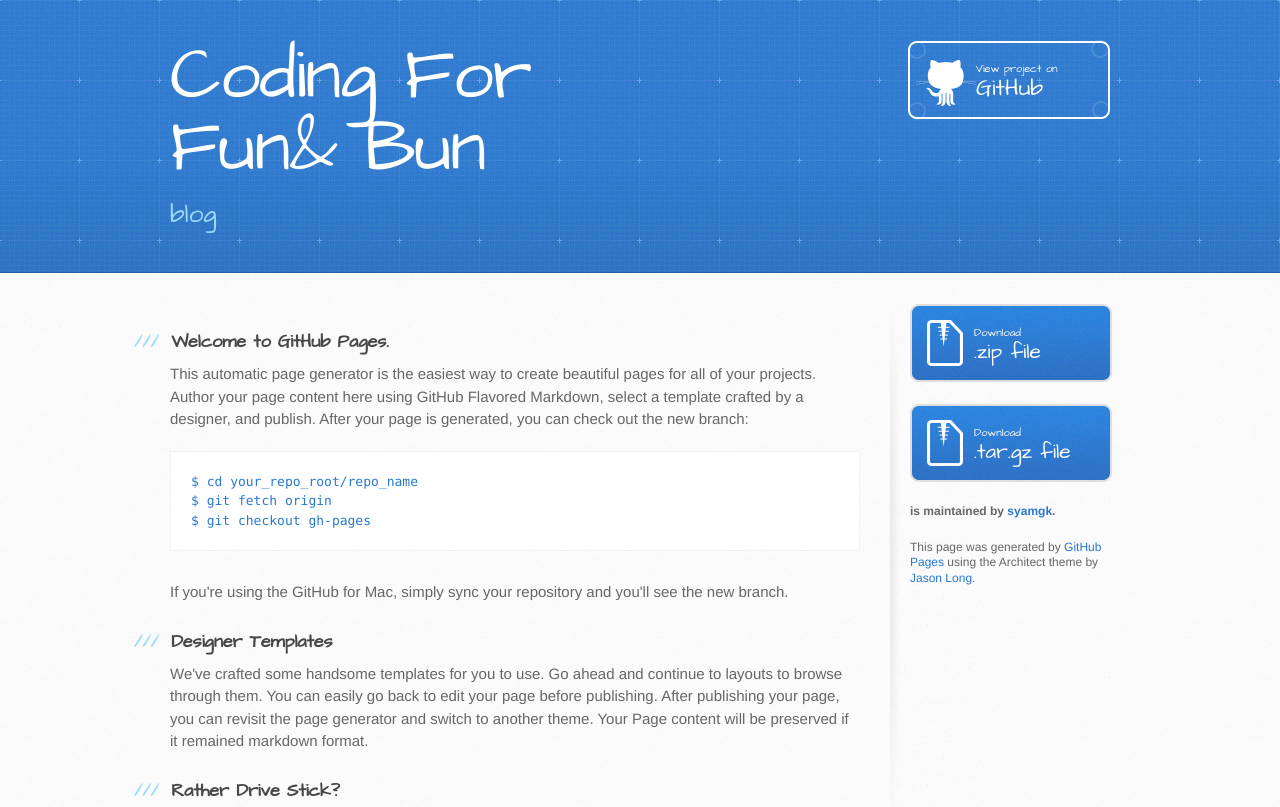
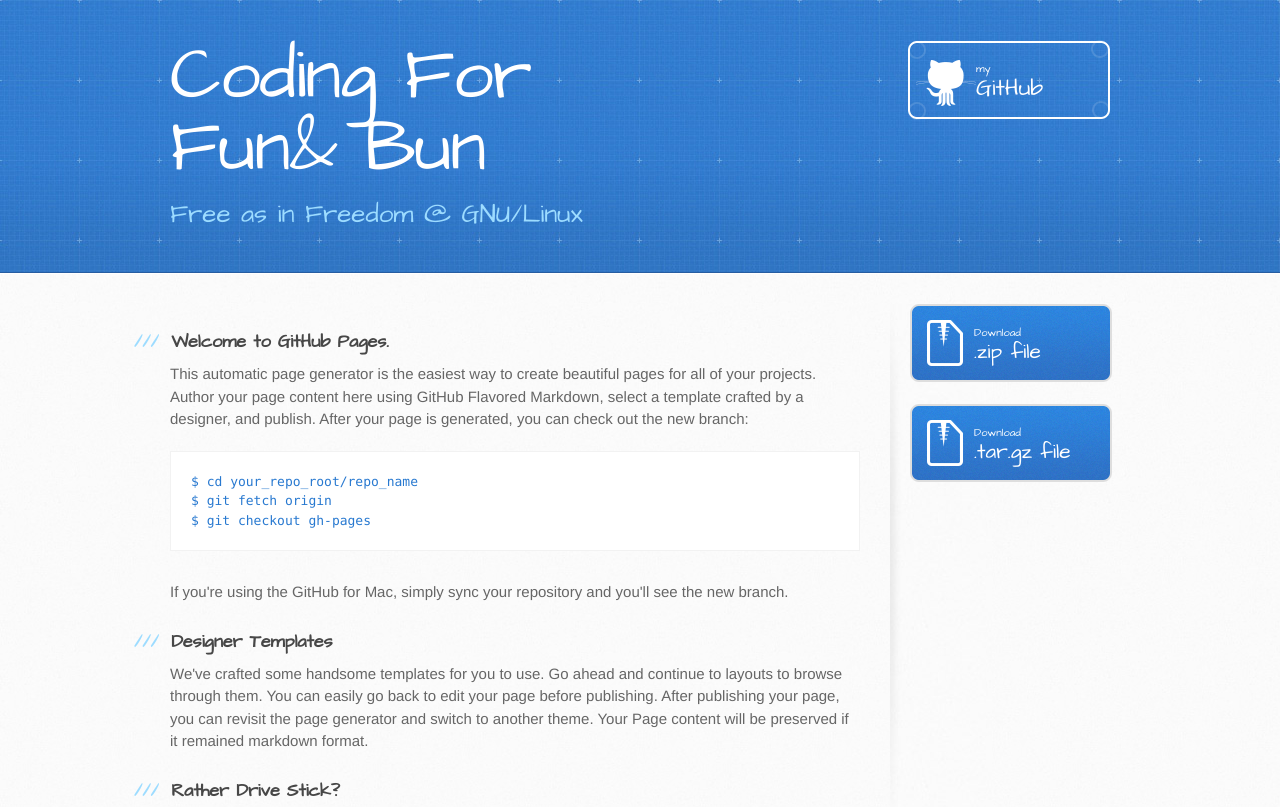
Before and after one commit to syamgk/sgk, a plain HTML site: page index.html in a window 1280 px wide. Shown: the top 807 px of the page. Drawn offline with Linux system fonts and the light colour scheme.

Commit message:
Update index.html

```diff
--- a/index.html
+++ b/index.html
@@ -20,8 +20,8 @@
     <header>
       <div class="inner">
         <h1>Coding For Fun& Bun</h1>
-        <h2>blog</h2>
-        <a href="https://github.com/syamgk/syam.github.io" class="button"><small>View project on</small> GitHub</a>
+        <h2>Free as in Freedom @ GNU/Linux</h2>
+        <a href="https://github.com/syamgk" class="button"><small>my</small> GitHub</a>
       </div>
     </header>
 
@@ -70,10 +70,6 @@ $ git checkout gh-pages
             <small>Download</small>
             .tar.gz file
           </a>
-
-          <p class="repo-owner"><a href="https://github.com/syamgk/syam.github.io"></a> is maintained by <a href="https://github.com/syamgk">syamgk</a>.</p>
-
-          <p>This page was generated by <a href="https://pages.github.com">GitHub Pages</a> using the Architect theme by <a href="https://twitter.com/jasonlong">Jason Long</a>.</p>
         </aside>
       </div>
     </div>
```
